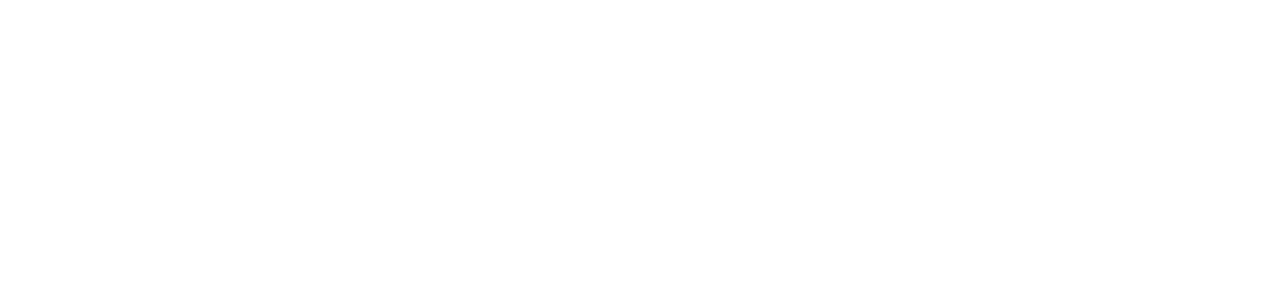
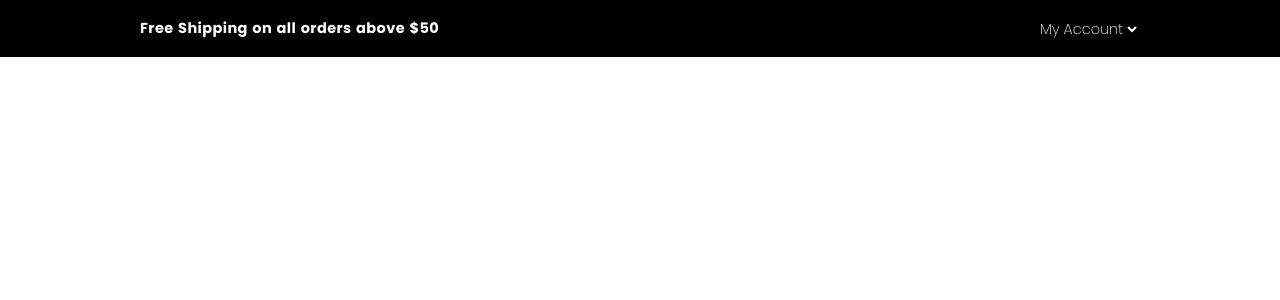
Before and after one commit to DhirajChavan19/Fashion-Station, a React (Vite) app: page / in a window 1280 px wide. Shown: the top 300 px of the page. Built offline with nearby package versions, Linux system fonts and the light colour scheme.

Commit message:
--feat Added top header

```diff
--- a/src/components/TopHeader/TopHeader.css
+++ b/src/components/TopHeader/TopHeader.css
@@ -1 +1,42 @@
-/*# sourceMappingURL=TopHeader.css.map */
+.top-blck-header {
+  border: 1px solid;
+  background-color: black;
+  padding: 15px 8px;
+}
+.top-blck-header .top-header-nav {
+  display: flex;
+  justify-content: space-between;
+  align-items: center;
+  -moz-column-gap: 1rem;
+       column-gap: 1rem;
+  max-width: 1000px;
+  margin: 0 auto;
+}
+.top-blck-header .top-header-nav .top-header-content {
+  color: white;
+  width: -moz-max-content;
+  width: max-content;
+  font-size: 14.5px;
+  font-weight: 600;
+  letter-spacing: 0.4px;
+  word-spacing: 1px;
+}
+.top-blck-header .top-header-nav .top-header-acct select {
+  background-color: transparent;
+  color: white;
+  font-size: 14.5px;
+  border: none;
+  outline: none;
+  font-weight: 500;
+  cursor: pointer;
+}
+.top-blck-header .top-header-nav .top-header-acct select option {
+  color: black;
+  font-weight: 500;
+  font-size: 13.5px;
+  border: none;
+  outline: none;
+  background-color: black;
+  color: white;
+  cursor: pointer;
+}/*# sourceMappingURL=TopHeader.css.map */
--- a/src/components/TopHeader/TopHeader.jsx
+++ b/src/components/TopHeader/TopHeader.jsx
@@ -1,9 +1,23 @@
 import React from "react";
 import './TopHeader.css'
+import {RxCross2} from 'react-icons/rx'
 
 const TopHeader = ()=>{
     return(
-        <></>
+        <div className="top-blck-header">
+            <div className="top-header-nav">
+                <div className="top-header-content">
+                    Free Shipping on all orders above $50
+                </div>
+                <div className="top-header-acct">
+                    <select name="acct-selected" id="acct-set">
+                        <option value="select-opt">My Account</option>
+                        <option value="signin">Sign In</option>
+                        <option value="signup">Sign Up</option>
+                    </select>
+                </div>
+            </div>
+        </div>
     )
 }
 
--- a/src/components/TopHeader/TopHeader.scss
+++ b/src/components/TopHeader/TopHeader.scss
@@ -0,0 +1,45 @@
+.top-blck-header{
+    border: 1px solid;
+    background-color: black;
+    padding: 15px 8px;
+
+    .top-header-nav{
+        display: flex;
+        justify-content: space-between;
+        align-items: center;
+        column-gap: 1rem;
+        max-width: 1000px;
+        margin: 0 auto;
+
+        .top-header-content{
+            color: white;
+            width: max-content;
+            font-size: 14.5px;
+            font-weight: 600;
+            letter-spacing: .4px;
+            word-spacing: 1px;
+        }
+
+        .top-header-acct{
+            select{
+                background-color: transparent;
+                color: white;
+                font-size: 14.5px;
+                border: none;
+                outline: none;
+                font-weight: 500;cursor: pointer;
+
+                option{
+                    color: black;
+                    font-weight: 500;
+                    font-size: 13.5px;
+                    border: none;
+                    outline: none;
+                    background-color: black;
+                    color: white;
+                    cursor: pointer;
+                }
+            }
+        }
+    }
+}
--- a/src/index.css
+++ b/src/index.css
@@ -1,5 +1,7 @@
+@import url('https://fonts.googleapis.com/css2?family=Poppins:wght@200;700&display=swap');
+
 *{
     margin: 0;
     padding: 0;
-
+    font-family: 'Poppins', sans-serif;
 }
```
Also changed, not shown: 1 other file (tests, documents, lock files or other folders).
